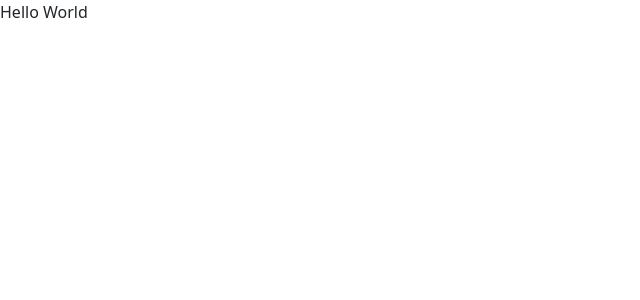
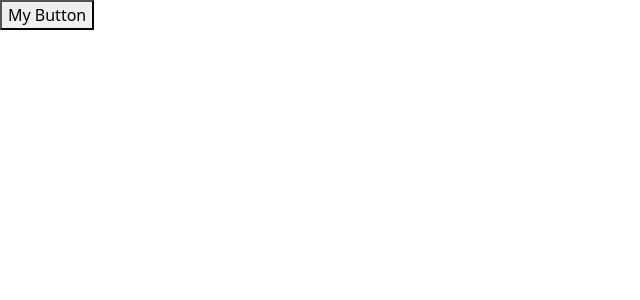
Before and after one commit to jkaikkonen/React-app, a React (Vite) app: page / in a window 1280 px wide. Shown: the top 300 px of the page, without its empty margins (0-640 px from the left). Built offline with nearby package versions, Linux system fonts and the light colour scheme.

Commit message:
New button

```diff
--- a/src/App.tsx
+++ b/src/App.tsx
@@ -1,9 +1,11 @@
-import Alert from "./components/Alert";
+import Button from "./components/Button";
 
 function App() {
   return (
     <div>
-      Hello <span>World</span>
+      <button color="danger" onClick={() => console.log("Clicked")}>
+        My Button
+      </button>
     </div>
   );
 }
--- /dev/null
+++ b/src/components/Button.tsx
@@ -0,0 +1,17 @@
+import React from "react";
+
+interface Props {
+  children: string;
+  color?: "primary" | "secondary" | "danger";
+  onClick: () => void;
+}
+
+const Button = ({ children, onClick, color = "primary" }: Props) => {
+  return (
+    <button className={"btn btn-" + color} onClick={onClick}>
+      {children}
+    </button>
+  );
+};
+
+export default Button;
```
